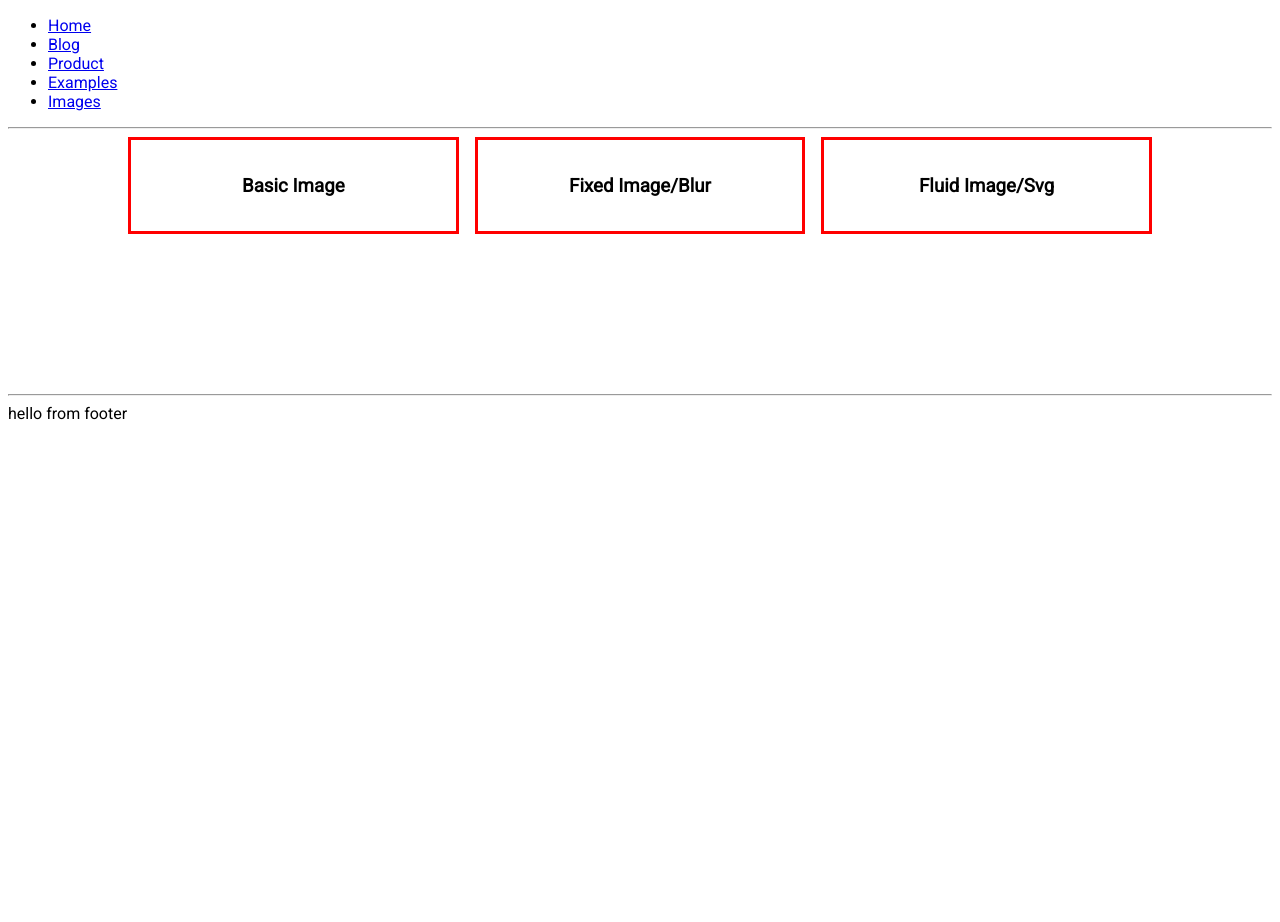
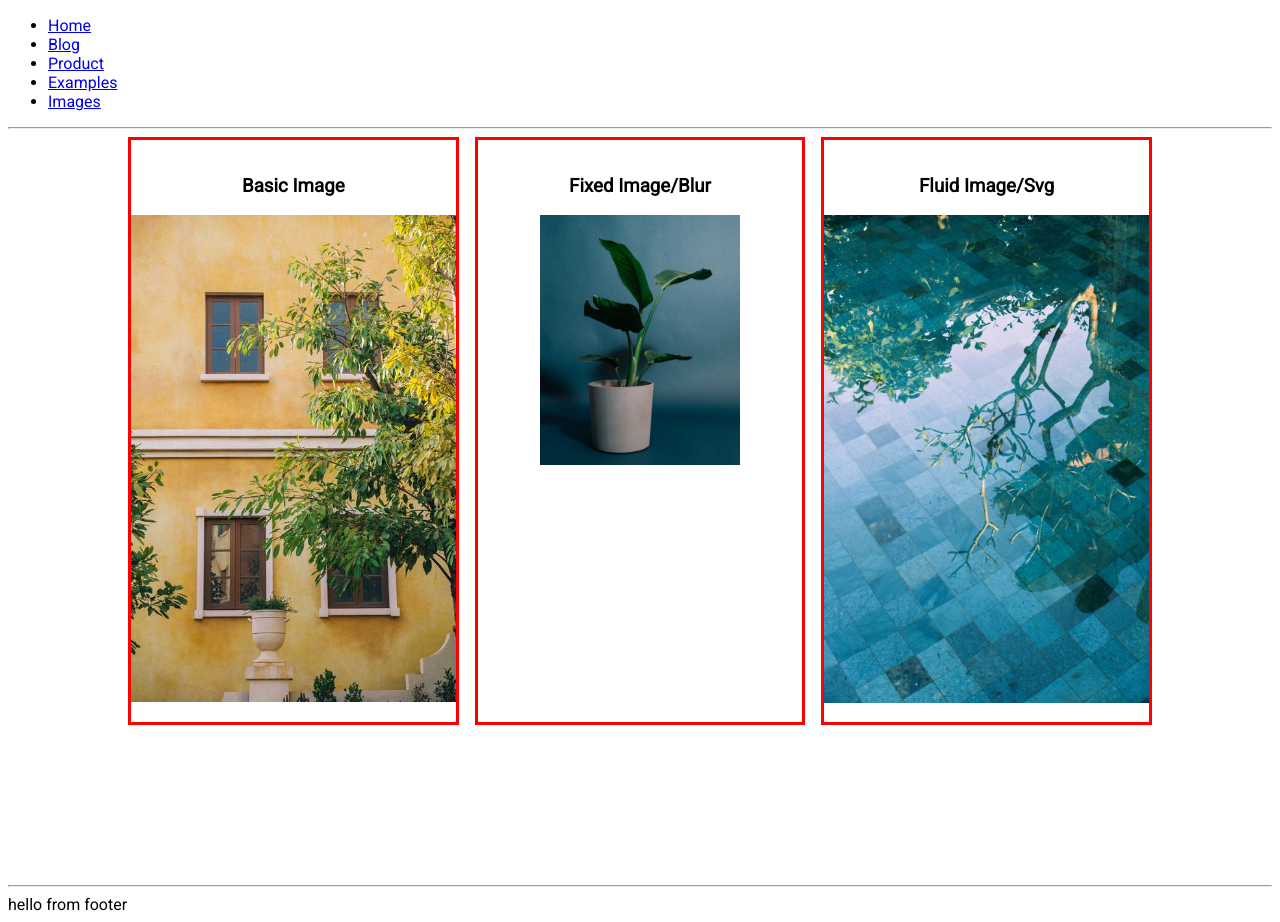
Before and after one commit to sweeptic/Gatsby-Tutorial-and-Projects-Course, a Gatsby site: page /images in a window 1280 px wide. Before the commit the page ends 800 px from the top, so only its background shows below. Built offline with nearby package versions, Linux system fonts and the light colour scheme; Gatsby itself is replaced by a stand-in of ours.

Commit message:
38. render gatsby-image

```diff
--- a/package.json
+++ b/package.json
@@ -15,14 +15,14 @@
   },
   "dependencies": {
     "babel-plugin-styled-components": "^1.12.0",
-    "gatsby": "^2.26.1",
+    "gatsby": "^2.32.9",
     "gatsby-image": "^2.11.0",
     "gatsby-plugin-sharp": "^2.14.3",
     "gatsby-plugin-styled-components": "^3.10.0",
     "gatsby-source-filesystem": "^2.11.1",
     "gatsby-transformer-sharp": "^2.12.0",
-    "react": "^16.12.0",
-    "react-dom": "^16.12.0",
+    "react": "^16.14.0",
+    "react-dom": "^16.14.0",
     "styled-components": "^5.2.1"
   },
   "devDependencies": {
--- a/src/examples/Images.js
+++ b/src/examples/Images.js
@@ -1,38 +1,25 @@
-import { graphql, useStaticQuery } from "gatsby"
 import React from "react"
 import img from "../images/images04.jpeg"
 import Image from "gatsby-image"
-
-const getImages = graphql`
-  {
-    fixed: file(relativePath: { eq: "images04.jpeg" }) {
-      childImageSharp {
-        fixed {
-          src
-        }
-      }
-    }
-    fluid: file(relativePath: { eq: "images05.jpg" }) {
-      childImageSharp {
-        fluid {
-          src
-        }
-      }
-    }
-  }
-`
+import { useSiteData } from "./fix"
 
 const Images = () => {
+  const data = useSiteData()
+  // console.log(data)
+
   return (
     <section className="images">
       <article className="single-image">
         <h3>basic image</h3>
+        <img src={img} width="100%" />
       </article>
       <article className="single-image">
         <h3>fixed image/blur</h3>
+        <Image fixed={data.fixed.childImageSharp.fixed} />
       </article>
       <article className="single-image">
         <h3>fluid image/svg</h3>
+        <Image fluid={data.fluid.childImageSharp.fluid} />
       </article>
     </section>
   )
--- /dev/null
+++ b/src/examples/fix.js
@@ -0,0 +1,31 @@
+import { graphql, useStaticQuery } from "gatsby"
+
+export const useSiteData = () => {
+  const data = useStaticQuery(graphql`
+    {
+      fixed: file(relativePath: { eq: "images02.jpeg" }) {
+        childImageSharp {
+          fixed(width: 200, grayscale: true) {
+            ...GatsbyImageSharpFixed
+          }
+        }
+      }
+      fluid: file(relativePath: { eq: "images03.jpeg" }) {
+        childImageSharp {
+          fluid {
+            ...GatsbyImageSharpFluid_tracedSVG
+          }
+        }
+      }
+      example: file(relativePath: { eq: "images04.jpeg" }) {
+        childImageSharp {
+          fluid(maxWidth: 100) {
+            src
+          }
+        }
+      }
+    }
+  `)
+
+  return data
+}
```
Also changed, not shown: src/images/images05.jpg (deleted), 1 other file.
